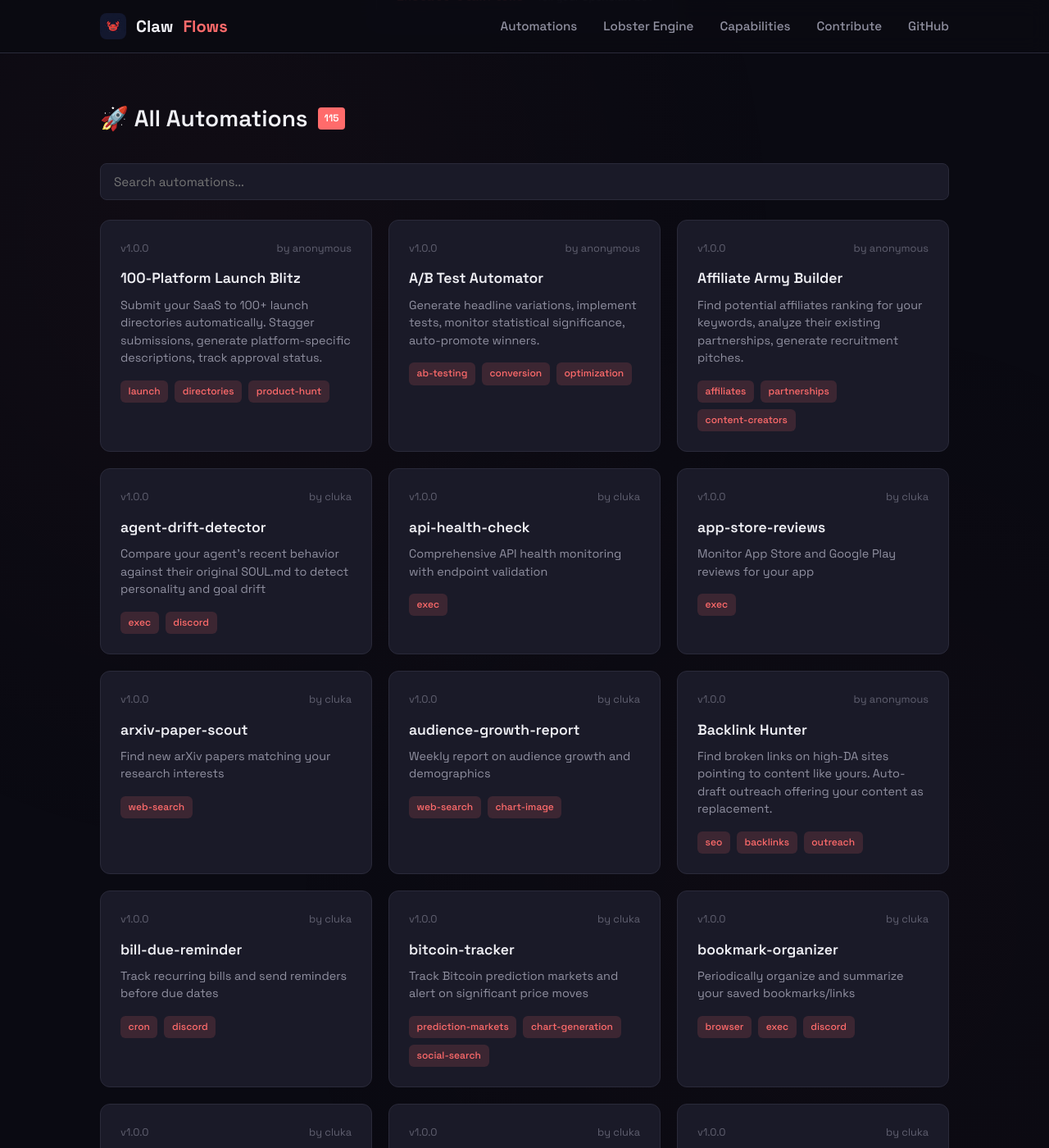
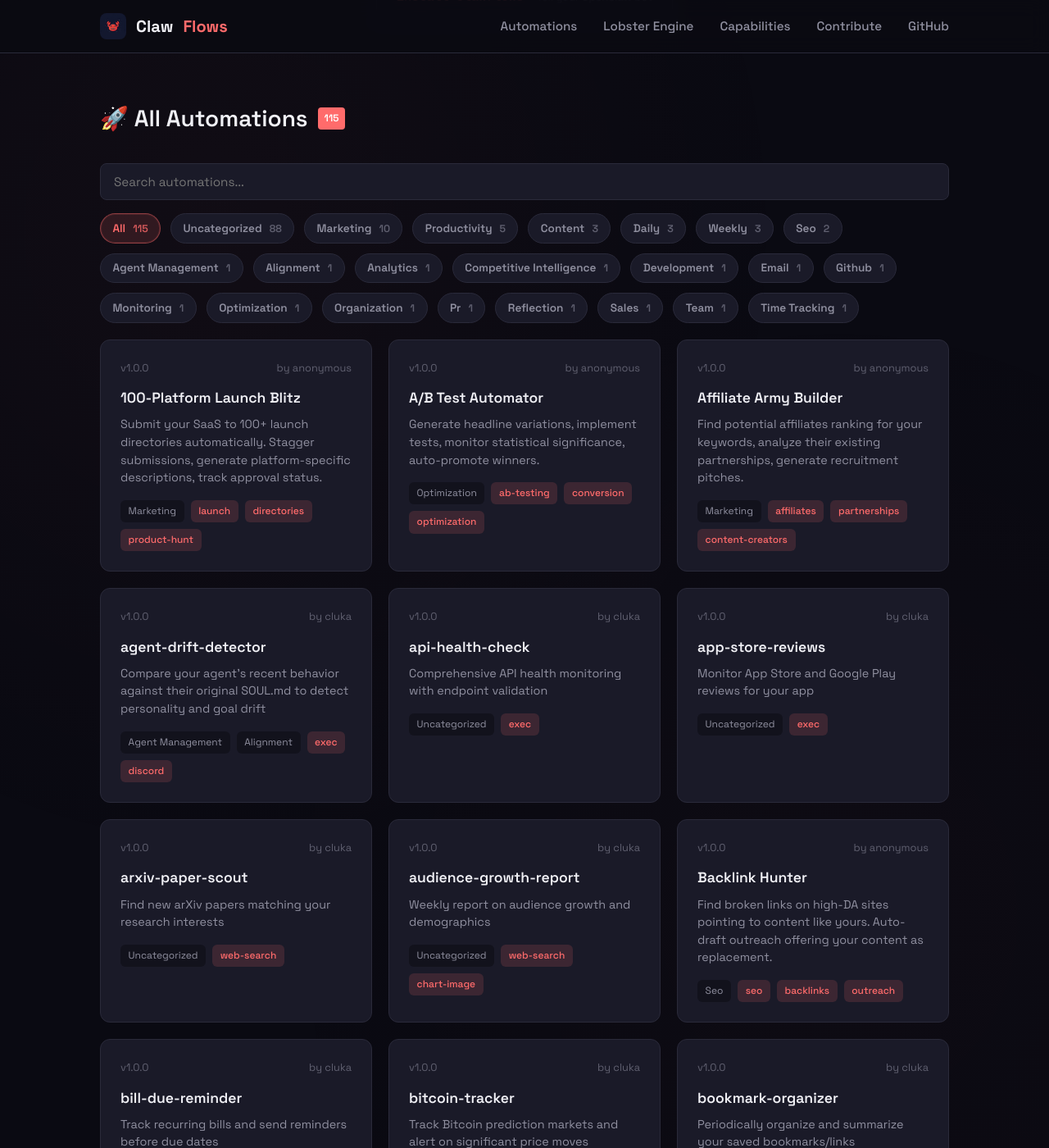
Before and after one commit to Cluka-399/clawflows-registry, a Jekyll site: the page index.html, which Jekyll copies as it is, in a window 1280 px wide and 1400 px high, scrolled down 598 px. Shown: the whole window at 82% size. Built offline with Jekyll 4.4.1, drawn with Linux system fonts in a browser that asks for light colours; comment, search, counter and statistics services are not loaded; some of the changed text lies outside the part shown.

Commit message:
Add category filters to homepage

```diff
--- a/index.html
+++ b/index.html
@@ -479,6 +479,51 @@
     .view-all:hover { text-decoration: underline; }
 
     /* Automations Grid */
+    .category-filters {
+      display: flex;
+      flex-wrap: wrap;
+      gap: 0.75rem;
+      margin-bottom: 1.25rem;
+    }
+
+    .category-chip {
+      appearance: none;
+      border: 1px solid var(--border);
+      background: var(--bg-card);
+      color: var(--text-secondary);
+      border-radius: 999px;
+      padding: 0.55rem 0.9rem;
+      font-family: inherit;
+      font-size: 0.85rem;
+      font-weight: 600;
+      cursor: pointer;
+      transition: all 0.2s ease;
+    }
+
+    .category-chip:hover {
+      border-color: var(--border-light);
+      color: var(--text-primary);
+      transform: translateY(-1px);
+    }
+
+    .category-chip.active {
+      background: rgba(255, 107, 107, 0.14);
+      border-color: rgba(255, 107, 107, 0.45);
+      color: var(--accent);
+      box-shadow: 0 0 0 1px rgba(255, 107, 107, 0.12) inset;
+    }
+
+    .category-chip-count {
+      color: var(--text-dim);
+      margin-left: 0.35rem;
+      font-size: 0.78rem;
+    }
+
+    .category-chip.active .category-chip-count {
+      color: inherit;
+      opacity: 0.8;
+    }
+
     .automations-grid {
       display: grid;
       grid-template-columns: repeat(auto-fill, minmax(320px, 1fr));
@@ -857,12 +902,16 @@
           <h2>🚀 All Automations <span id="automation-count" class="badge">109</span></h2>
         </div>
 
-        <div style="margin-bottom: 1.5rem;">
+        <div style="margin-bottom: 1rem;">
           <input type="text" id="search-box" placeholder="Search automations..." style="
             width: 100%; padding: 0.75rem 1rem; border-radius: 8px;
             background: var(--bg-card); border: 1px solid var(--border); color: var(--text-primary);
             font-family: inherit; font-size: 0.95rem; outline: none; box-sizing: border-box;
           " oninput="filterAutomations()" onfocus="this.style.borderColor='var(--accent)'" onblur="this.style.borderColor='var(--border)'">
+        </div>
+
+        <div id="category-filters" class="category-filters">
+          <button class="category-chip active" type="button">All <span class="category-chip-count">…</span></button>
         </div>
 
         <div id="automations-grid" class="automations-grid">
@@ -1059,13 +1108,62 @@
       return String(str || '').replace(/&/g, '&amp;').replace(/</g, '&lt;').replace(/>/g, '&gt;').replace(/"/g, '&quot;').replace(/'/g, '&#39;');
     }
 
+    function slugToLabel(value) {
+      return String(value || '')
+        .split('-')
+        .filter(Boolean)
+        .map(part => part.charAt(0).toUpperCase() + part.slice(1))
+        .join(' ');
+    }
+
+    function normalizeCategories(automation) {
+      const raw = [];
+      if (Array.isArray(automation.categories)) raw.push(...automation.categories);
+      if (automation.category) raw.push(automation.category);
+      const cleaned = [...new Set(raw.filter(Boolean).map(c => String(c).trim().toLowerCase()))];
+      return cleaned.length ? cleaned : ['uncategorized'];
+    }
+
+    function buildCategoryFilters(automations) {
+      const container = document.getElementById('category-filters');
+      const counts = new Map();
+
+      automations.forEach(a => {
+        normalizeCategories(a).forEach(category => {
+          counts.set(category, (counts.get(category) || 0) + 1);
+        });
+      });
+
+      const ordered = [...counts.entries()].sort((a, b) => {
+        if (b[1] !== a[1]) return b[1] - a[1];
+        return a[0].localeCompare(b[0]);
+      });
+
+      const buttons = [
+        `<button class="category-chip ${activeCategory === 'all' ? 'active' : ''}" type="button" onclick="setActiveCategory('all')">All <span class="category-chip-count">${automations.length}</span></button>`
+      ];
+
+      ordered.forEach(([category, count]) => {
+        buttons.push(`
+          <button class="category-chip ${activeCategory === category ? 'active' : ''}" type="button" onclick="setActiveCategory('${escapeHtml(category)}')">
+            ${escapeHtml(slugToLabel(category))}
+            <span class="category-chip-count">${count}</span>
+          </button>
+        `);
+      });
+
+      container.innerHTML = buttons.join('');
+    }
+
     async function loadAutomations() {
       const container = document.getElementById('automations-grid');
 
       try {
         const res = await fetch('./index.json');
         const data = await res.json();
-        const automations = (Array.isArray(data) ? data : (data.automations || [])).sort((a, b) => (b.lobster_ready ? 1 : 0) - (a.lobster_ready ? 1 : 0));
+        const automations = (Array.isArray(data) ? data : (data.automations || []))
+          .map(a => ({ ...a, _categories: normalizeCategories(a) }))
+          .sort((a, b) => (b.lobster_ready ? 1 : 0) - (a.lobster_ready ? 1 : 0));
 
         if (!automations.length) {
           container.innerHTML = '<p class="loading">No automations yet. Be the first to contribute!</p>';
@@ -1091,27 +1189,44 @@
     }
 
     let allAutomations = [];
+    let activeCategory = 'all';
+
+    function setActiveCategory(category) {
+      activeCategory = category;
+      buildCategoryFilters(allAutomations);
+      filterAutomations();
+      mixpanel.track('category_filter', { category });
+      if (window.aa) aa.track('category_filter', { category });
+    }
+
     function filterAutomations() {
       const query = (document.getElementById('search-box').value || '').toLowerCase();
       const filtered = allAutomations.filter(a => {
-        return !query ||
+        const matchesQuery = !query ||
           (a.name || '').toLowerCase().includes(query) ||
           (a.description || '').toLowerCase().includes(query) ||
-          (a.tags || []).some(t => t.toLowerCase().includes(query));
+          (a.tags || []).some(t => t.toLowerCase().includes(query)) ||
+          (a._categories || []).some(c => c.includes(query));
+
+        const matchesCategory = activeCategory === 'all' || (a._categories || []).includes(activeCategory);
+        return matchesQuery && matchesCategory;
       });
       renderAutomations(filtered);
       document.getElementById('automation-count').textContent = filtered.length;
-      if (query && window.aa) aa.track('search', { query: query, results: filtered.length });
+      if (query && window.aa) aa.track('search', { query: query, results: filtered.length, category: activeCategory });
     }
 
     function renderAutomations(automations) {
       const container = document.getElementById('automations-grid');
       if (!automations.length) {
-        container.innerHTML = '<p class="loading">No automations match your search.</p>';
+        const message = activeCategory === 'all'
+          ? 'No automations match your search.'
+          : `No automations match this filter in ${slugToLabel(activeCategory)}.`;
+        container.innerHTML = `<p class="loading">${escapeHtml(message)}</p>`;
         return;
       }
       container.innerHTML = automations.map(a => `
-        <a href="${a.url || '#'}" class="automation-card" onclick="mixpanel.track('automation_click', {name: '${escapeHtml(a.name)}'}); if(window.aa) aa.track('automation_click', {name: '${escapeHtml(a.name)}', lobster_ready: ${!!a.lobster_ready}})">
+        <a href="${a.url || '#'}" class="automation-card" onclick="mixpanel.track('automation_click', {name: '${escapeHtml(a.name)}', category: '${escapeHtml((a._categories || [])[0] || 'uncategorized')}' }); if(window.aa) aa.track('automation_click', {name: '${escapeHtml(a.name)}', lobster_ready: ${!!a.lobster_ready}, category: '${escapeHtml((a._categories || [])[0] || 'uncategorized')}'})">
           <div class="automation-meta">
             <span>v${a.version || '1.0.0'}</span>
             <span>by ${escapeHtml(a.author || 'anonymous')}</span>
@@ -1119,7 +1234,8 @@
           <h3>${escapeHtml(a.name)}</h3>
           <p>${escapeHtml(a.description || '')}</p>
           <div class="tags">
-            ${(Array.isArray(a.requires) ? a.requires : []).map(c => `<span class="tag capability">${c}</span>`).join('')}
+            ${(a._categories || []).slice(0, 2).map(category => `<span class="tag">${escapeHtml(slugToLabel(category))}</span>`).join('')}
+            ${(Array.isArray(a.requires) ? a.requires : []).slice(0, 3).map(c => `<span class="tag capability">${c}</span>`).join('')}
           </div>
         </a>
       `).join('');
```
Also changed, not shown: other parts of index.html (+2 -2 lines).
